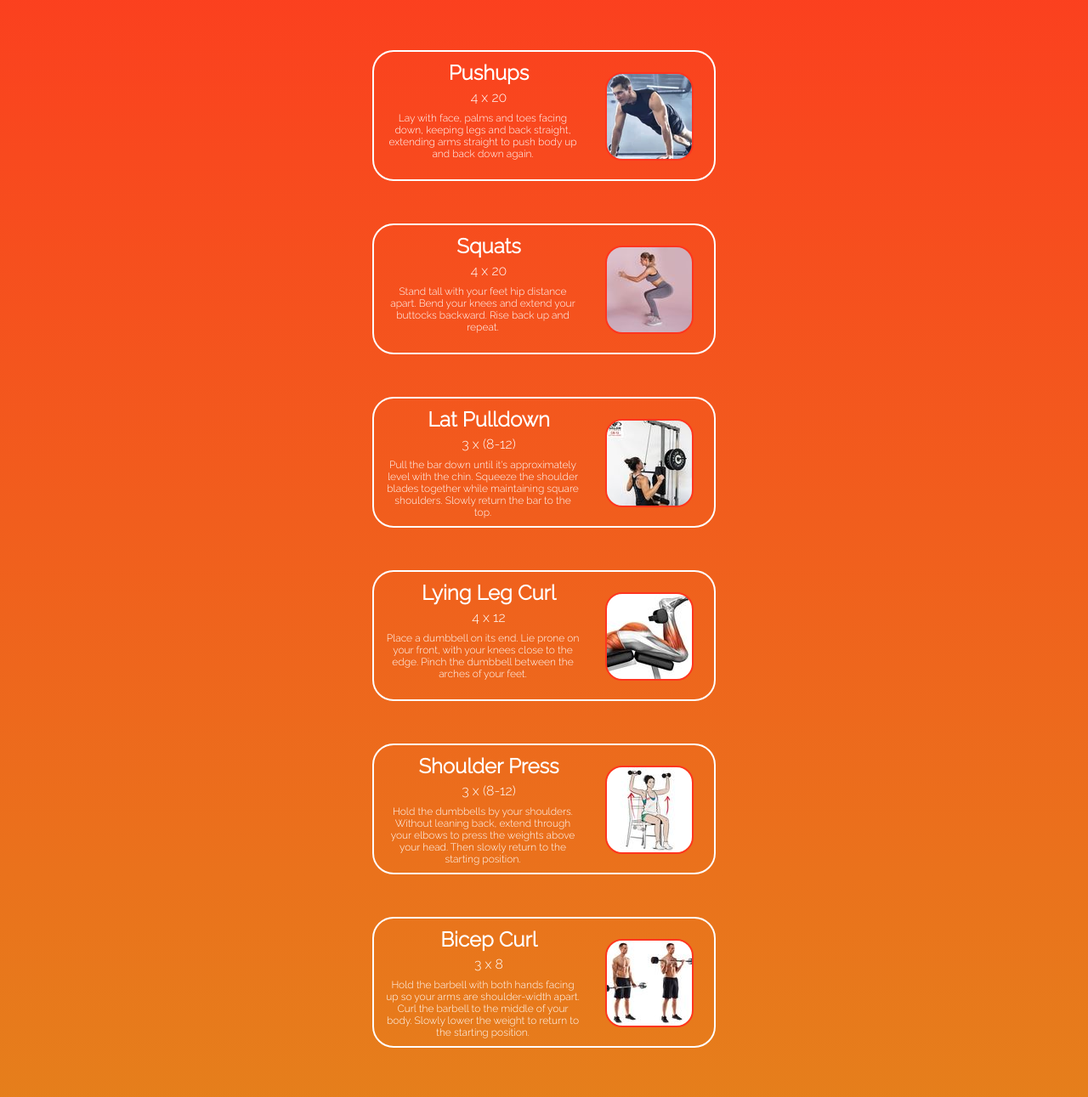
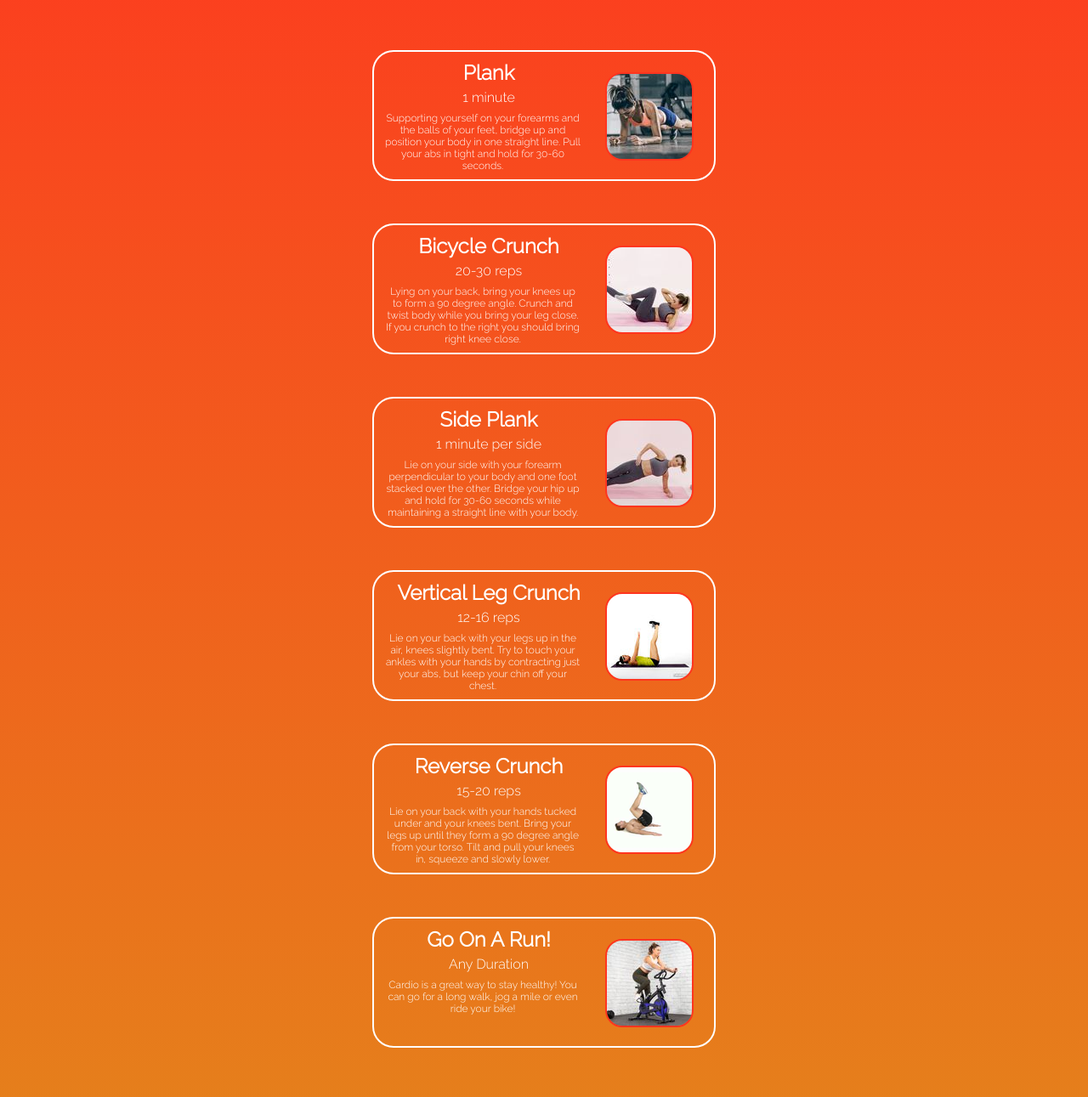
Before and after one commit to abhriguvansh/workoutWeb, a plain HTML site: page index.html in a window 1280 px wide. Shown: the part 234-1525 px from the top of the page at 85% size. Drawn offline with Linux system fonts and the light colour scheme.

Commit message:
added restDay(), which displays workout when you are not doing workout A or B

```diff
--- a/home.js
+++ b/home.js
@@ -22,7 +22,9 @@ const image3 = document.getElementById('images3');
 const image4 = document.getElementById('images4');
 const image5 = document.getElementById('images5');
 const image6 = document.getElementById('images6');
+const routineMessage = document.getElementById('routine-message');
 let todaysDate = Date.today().toString();
+restDay();
 console.log(todaysDate.substring(0, 3));
 function selectWorkout() {
   let todaysDate = Date.today();
@@ -63,6 +65,7 @@ function selectWorkout() {
   }
 }
 function workoutA() {
+  routineMessage.innerHTML = `Heres your workout for today:`;
   workoutTitle1.innerHTML = `Pushups`;
   reps1.innerHTML = `4 x 20`;
   desc1.innerHTML = `Lay with face, palms and toes facing down, keeping legs and back straight, extending arms straight to push body up and back down again.`;
@@ -95,6 +98,8 @@ function workoutA() {
 }
 
 function workoutB() {
+  routineMessage.innerHTML = `Heres your workout for today:`;
+
   workoutTitle1.innerHTML = `Incline Pushups`;
   reps1.innerHTML = `4 x 20`;
   desc1.innerHTML = `Place your hands on the edge of a bench. Bend your elbows to lower your chest to the edge of the bench. Push your body away from the bench until your elbows are extended.`;
@@ -126,6 +131,36 @@ function workoutB() {
   image6.src = './images/decline.jpg';
 }
 
-function restDay(){
+function restDay() {
+  routineMessage.innerHTML = `Lets do some abs and cardio:`;
+  workoutTitle1.innerHTML = `Plank`;
+  reps1.innerHTML = `1 minute`;
+  desc1.innerHTML = `Supporting yourself on your forearms and the balls of your feet, bridge up and position your body in one straight line. Pull your abs in tight and hold for 30-60 seconds.`;
+  image1.src = './images/plank.jpg';
 
+  workoutTitle2.innerHTML = `Bicycle Crunch`;
+  reps2.innerHTML = `20-30 reps`;
+  desc2.innerHTML = `Lying on your back, bring your knees up to form a 90 degree angle. Crunch and twist body while you bring your leg close. If you crunch to the right you should bring right knee close.`;
+  image2.src = './images/bicycle.jpg';
+
+  workoutTitle3.innerHTML = `Side Plank`;
+  reps3.innerHTML = `1 minute per side`;
+  desc3.innerHTML = `Lie on your side with your forearm perpendicular to your body and one foot stacked over the other. Bridge your hip up and hold for 30-60 seconds while maintaining a straight line with your body.`;
+  image3.src = './images/side.jpg';
+
+  workoutTitle4.innerHTML = `Vertical Leg Crunch`;
+  reps4.innerHTML = `12-16 reps`;
+  desc4.innerHTML = `
+  Lie on your back with your legs up in the air, knees slightly bent. Try to touch your ankles with your hands by contracting just your abs, but keep your chin off your chest.`;
+  image4.src = './images/vert.jpg';
+
+  workoutTitle5.innerHTML = `Reverse Crunch`;
+  reps5.innerHTML = `15-20 reps`;
+  desc5.innerHTML = `Lie on your back with your hands tucked under and your knees bent. Bring your legs up until they form a 90 degree angle from your torso. Tilt and pull your knees in, squeeze and slowly lower.`;
+  image5.src = './images/reverse.png';
+
+  workoutTitle6.innerHTML = `Go On A Run!`;
+  reps6.innerHTML = `Any Duration`;
+  desc6.innerHTML = `Cardio is a great way to stay healthy! You can go for a long walk, jog a mile or even ride your bike!`;
+  image6.src = './images/cardio.jpg';
 }
--- a/index.html
+++ b/index.html
@@ -12,7 +12,7 @@
     <title>workoutWeb</title>
   </head>
   <body>
-    <h1 id="greeting">Hello Aman!</h1>
+    <h1 id="greeting">Welcome!</h1>
     <h2 id="routine-message">Heres the routine for today:</h2>
     <ul id="workout-list">
       <li class="workout">
```
Also changed, not shown: images/bicycle.jpg (added), images/cardio.jpg (added), images/plank.jpg (added), images/reverse.png (added), images/side.jpg (added), images/vert.jpg (added).
